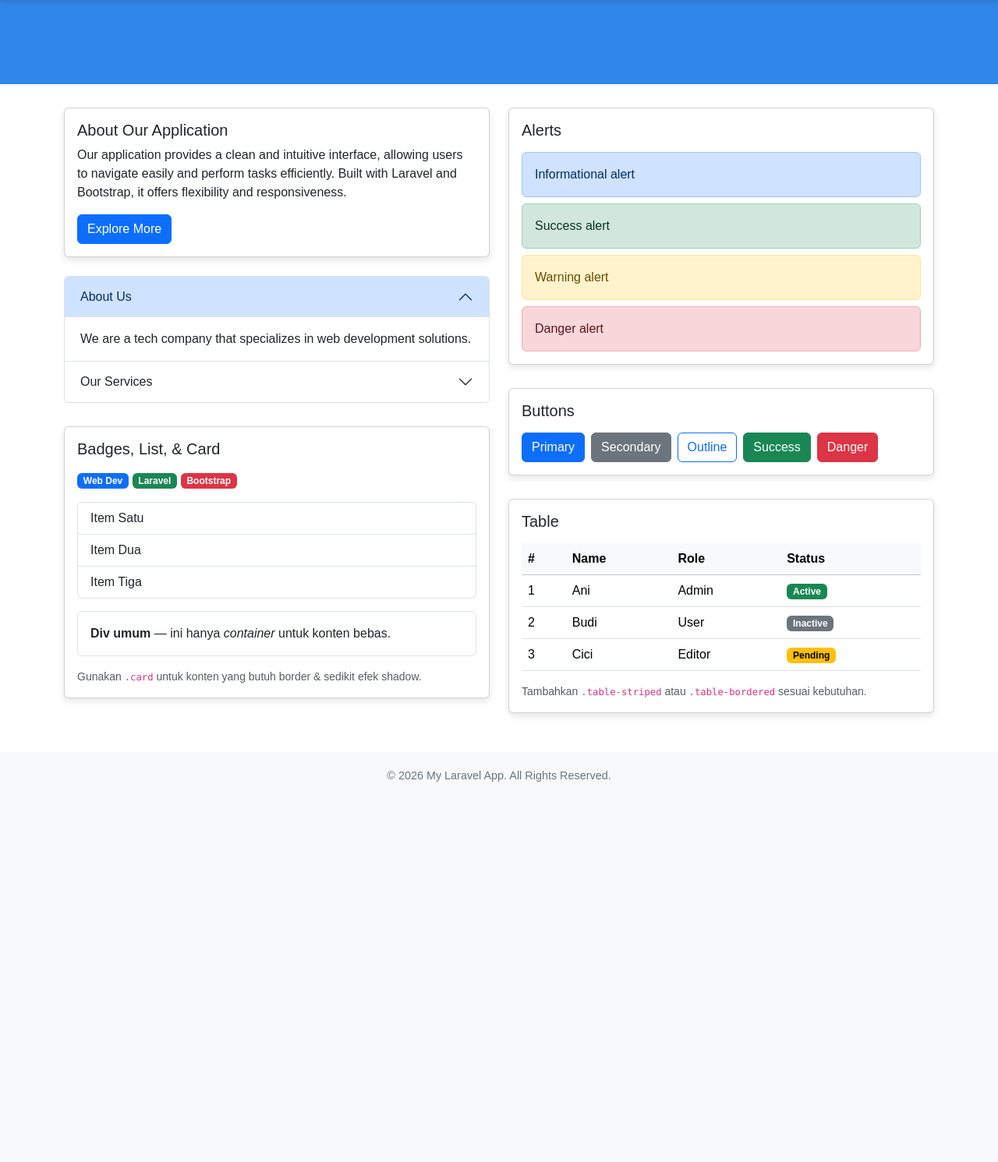
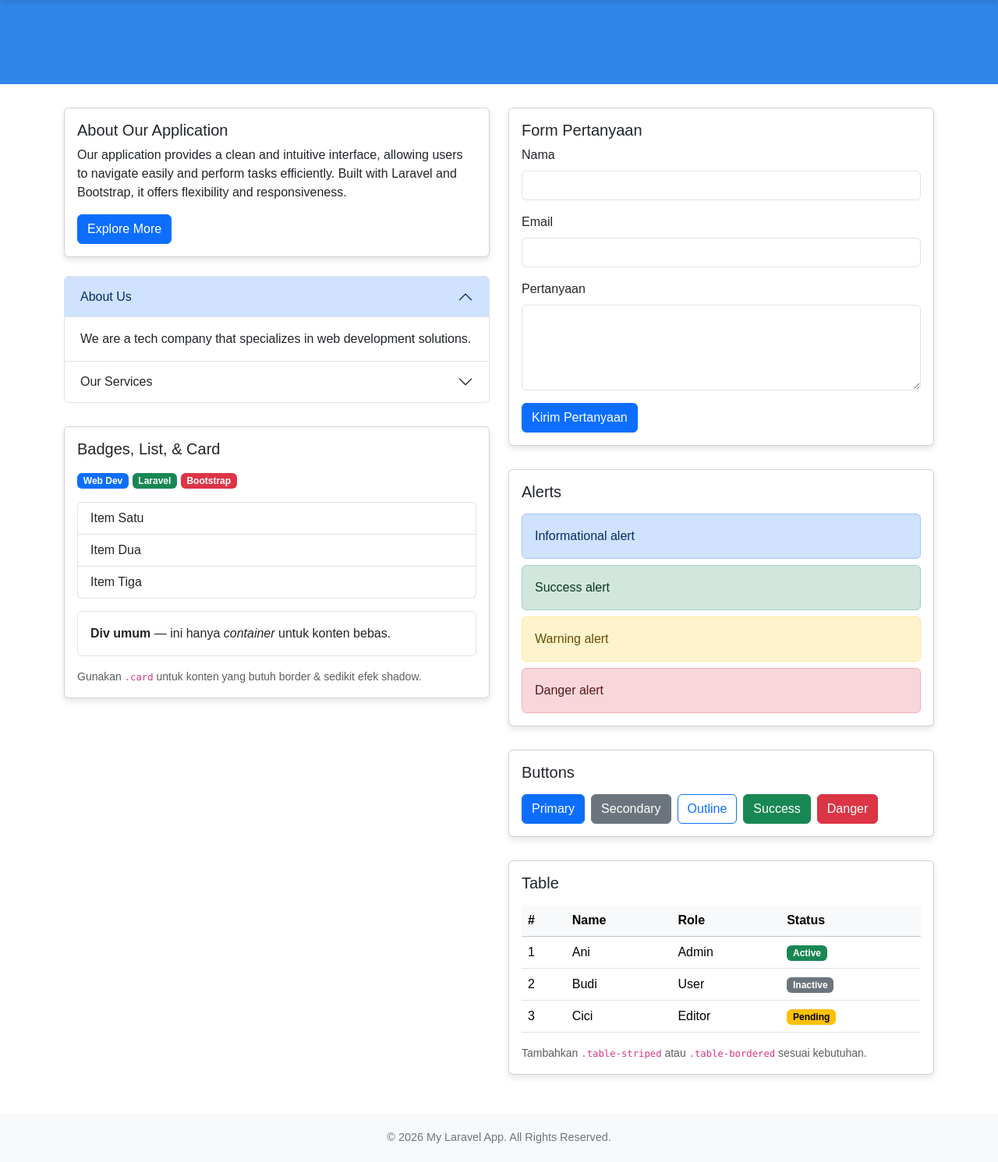
Before and after one commit to Khairunnisacaca06/caca2tif, a Laravel app: template resources/views/home.blade.php in a window 1280 px wide. Shown: the part 56-1547 px from the top of the page at 78% size. Before the commit the page ends 1059 px from the top, so only its background shows below. Run offline with Laravel 12, Linux system fonts and the light colour scheme; the template is opened without the code that fills it, so the values that code supplies are empty.

Commit message:
selesai form pertanyaan dan store QuestionController

```diff
--- a/public/robots.txt
+++ /dev/null
@@ -1,2 +0,0 @@
-User-agent: *
-Disallow:
--- a/resources/views/home.blade.php
+++ b/resources/views/home.blade.php
@@ -153,6 +153,30 @@
             </div>
 
             <div class="col-md-6">
+                {{-- Form Pertanyaan --}}
+                <div class="card">
+                    <div class="card-body">
+                        <h5 class="card-title">Form Pertanyaan</h5>
+
+                        <form action="{{ route('question.store') }}" method="POST">
+                            @csrf
+                            <div class="mb-3">
+                                <label for="nama" class="form-label">Nama</label>
+                                <input type="text" name="nama" id="nama" class="form-control">
+                            </div>
+                            <div class="mb-3">
+                                <label for="email" class="form-label">Email</label>
+                                <input type="text" name="email" id="email" class="form-control">
+                            </div>
+                            <div class="mb-3">
+                                <label for="pertanyaan" class="form-label">Pertanyaan</label>
+                                <textarea name="pertanyaan" id="pertanyaan" class="form-control" rows="4"></textarea>
+                            </div>
+                            <button type="submit" class="btn btn-primary">Kirim Pertanyaan</button>
+                        </form>
+                    </div>
+                </div>
+
                 {{-- Alerts --}}
                 <div class="card ">
                     <div class="card-body">
--- a/routes/web.php
+++ b/routes/web.php
@@ -3,48 +3,48 @@
 use Illuminate\Support\Facades\Route;
 use App\Http\Controllers\PageController;
 use App\Http\Controllers\PostController;
-Route::get('/posts/create', [PostController::class, 'create'])->name('posts.create');//[cite: 43, 44]
-Route::post('/posts', [PostController::class, 'store'])->name('posts.store');//[cite: 43, 44]
 use App\Http\Controllers\HomeController;
+use App\Http\Controllers\MahasiswaController;
+use App\Http\Controllers\QuestionController;
 
+Route::get('/posts/create', [PostController::class, 'create'])->name('posts.create');
+Route::post('/posts', [PostController::class, 'store'])->name('posts.store');
 Route::get('/', [HomeController::class, 'index']);
-
-use App\Http\Controllers\MahasiswaController;
-
 Route::get('/mahasiswa', [MahasiswaController::class, 'index'])->name('mahasiswa.index');
 Route::post('/mahasiswa', [MahasiswaController::class, 'store'])->name('mahasiswa.store');
+Route::post('question/store', [QuestionController::class, 'store'])
+    ->name('question.store');
 // ==========================================
 // LATIHAN ROUTE
 // ==========================================
 
 // Latihan 1: Route Sederhana
 Route::get('/hello-latihan', function () {
-    return 'Hello, Laravel 13!'; //
+    return 'Hello, Laravel 13!';
 });
 
 // Latihan 2: Route dengan 1 Parameter
 Route::get('/user/{name}', function ($name) {
-    return "Hello, " . $name; //[cite: 30, 31]
+    return "Hello, " . $name;
 });
 
 // Latihan 3: Route Banyak Parameter
 Route::get('/product/{category}/{id}', function ($category, $id) {
-    return "Product Category: " . $category . ", ID: " . $id; //
+    return "Product Category: " . $category . ", ID: " . $id;
 });
 
 // Latihan 4: Route dengan Default Value Parameter
 Route::get('/user-default/{name?}', function ($name = 'Guest') {
-    return "Hello, " . $name; //
+    return "Hello, " . $name;
 });
 
 // Latihan 5: Named Route
 Route::get('/dashboard', function () {
-    return "Welcome to Dashboard"; //
+    return "Welcome to Dashboard";
 })->name('dashboard');
 
 // Latihan 6: Route Menggunakan Controller
-Route::get('/about-latihan', [PageController::class, 'about']); //
-
+Route::get('/about-latihan', [PageController::class, 'about']);
 
 // ==========================================
 // TUGAS ROUTE
@@ -53,37 +53,32 @@ Route::get('/about-latihan', [PageController::class, 'about']); //
 // Tugas 1 & 3: Route /hello dengan tautan ke about.page
 Route::get('/hello', function () {
     $aboutUrl = route('about.page');
-    return 'Hello, Laravel! <br><br> <a href="' . $aboutUrl . '">Ke Halaman Tentang Kami</a>'; //[cite: 31, 32]
+    return 'Hello, Laravel! <br><br> <a href="' . $aboutUrl . '">Ke Halaman Tentang Kami</a>';
 });
 
 // Tugas 2: Route /welcome/{nama}
 Route::get('/welcome/{nama}', function ($nama) {
-    return "Selamat datang, " . $nama . "!"; //[cite: 32]
+    return "Selamat datang, " . $nama . "!";
 });
 
 // Tugas 3: Named Route /about
 Route::get('/about', function () {
     return "Halaman Tentang Kami";
-})->name('about.page'); //[cite: 32]
+})->name('about.page');
 
 // Tugas 4: Route /contact mengarahkan ke Controller
-Route::get('/contact', [PageController::class, 'contact']); //[cite: 32]
+Route::get('/contact', [PageController::class, 'contact']);
 
 // ==========================================
 // LATIHAN & TUGAS VIEW
 // ==========================================
 
-// Menampilkan Halaman Home
-Route::get('/', function () {
-    return view('home'); //[cite: 35, 37]
-});
-
 // Menampilkan Halaman About Us
 Route::get('/about-view', function () {
-    return view('about'); //[cite: 35, 37]
+    return view('about');
 });
 
 // Menampilkan Halaman Contact Us
 Route::get('/contact-view', function () {
-    return view('contact'); //
+    return view('contact');
 });
```
Also changed, not shown: app/Http/Controllers/HomeController.php (+5 -57 lines), app/Http/Controllers/QuestionController.php (added, +64 -0 lines).
